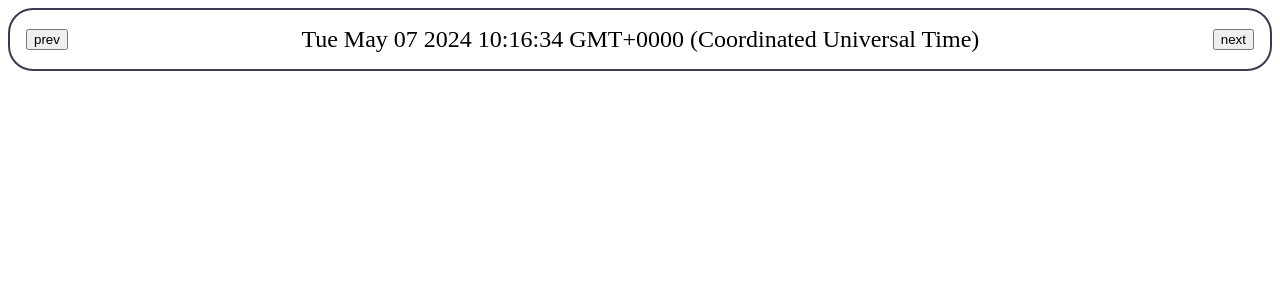
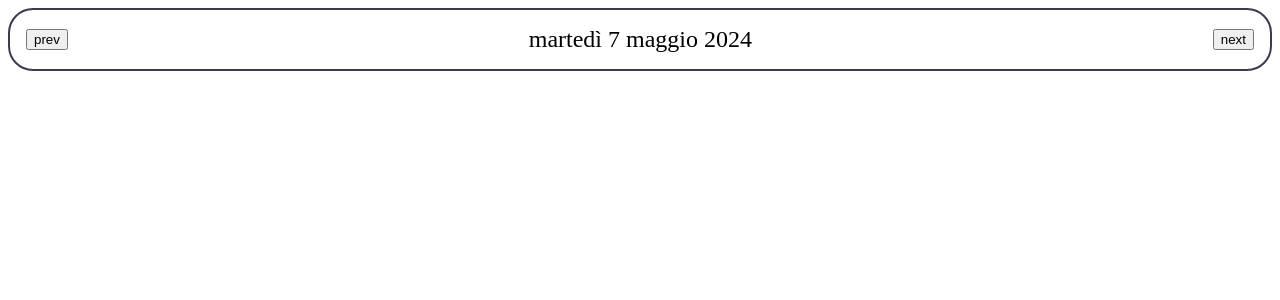
Before and after one commit to yimei-wu/nasa, a React (Vite) app: page / in a window 1280 px wide. Shown: the top 300 px of the page. Built offline with nearby package versions, Linux system fonts and the light colour scheme.

Commit message:
date formatted

```diff
--- a/components/DateNavigation.jsx
+++ b/components/DateNavigation.jsx
@@ -1,11 +1,21 @@
+import { useState } from "react";
+
 const DateNavigation = () => {
+  const [date, setDate] = useState(new Date());
+
   const currentDate = new Date();
-  console.log(currentDate);
+  const dateFormatted = currentDate.toLocaleDateString("it-IT", {
+    weekday: "long",
+    year: "numeric",
+    month: "long",
+    day: "numeric",
+  });
+
   return (
     <>
       <div className="date-navigation">
         <button>prev</button>
-        <span>{currentDate.toString()}</span>
+        <span>{dateFormatted}</span>
         <button>next</button>
       </div>
     </>
```
